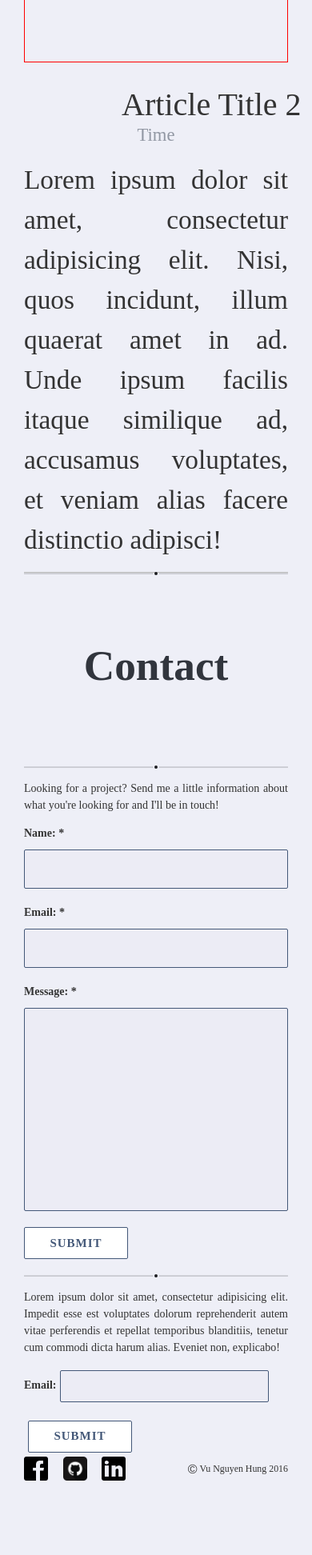
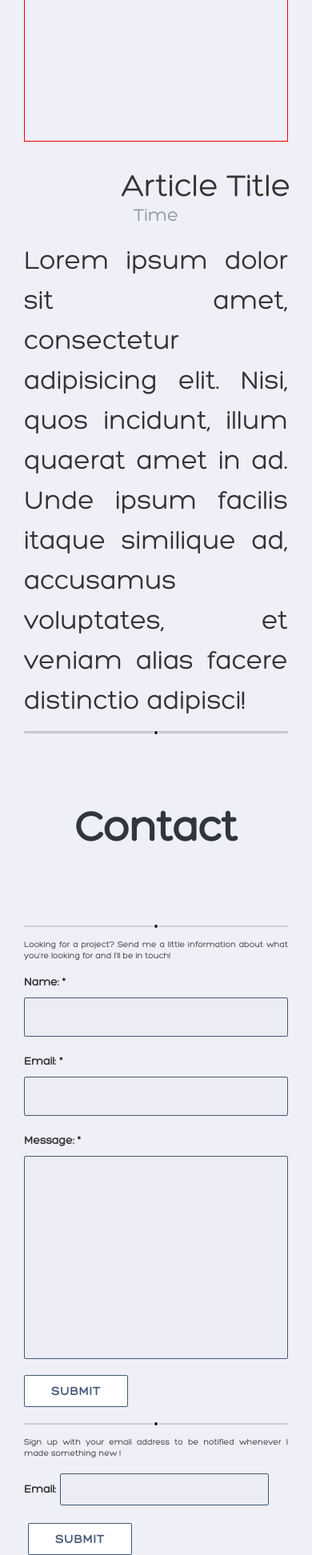
Before and after one commit to spamspam252/website, a PHP site: page / in a window 390 px wide. Shown: the part 2360-4304 px from the top of the page at 80% size. Before the commit the page ends 4211 px from the top, so only its background shows below. Run offline with PHP 8.4, Linux system fonts and the light colour scheme; some libraries are stand-ins or nearby versions; some web fonts are replaced.

Commit message:
Modified for FireFox

```diff
--- a/css/main.css
+++ b/css/main.css
@@ -7,7 +7,7 @@
 @font-face {
   font-family: 'Hero';
   /*a name to be used later*/
-  src: url("../font/Hero.ttf");
+  src: url("../font/Hero.woff");
   /*URL to font*/ }
 h1,
 h2 {
@@ -16,7 +16,7 @@
   text-align: center; }
 
 p {
-  font-family: 'Hero';
+  font-family: 'Hero', Helvetia;
   text-align: justify;
   line-height: 150%;
   width: 100%;
@@ -282,7 +282,7 @@
 @font-face {
   font-family: 'Hero';
   /*a name to be used later*/
-  src: url("../font/Hero.ttf");
+  src: url("../font/Hero.woff");
   /*URL to font*/ }
 h1,
 h2 {
@@ -291,7 +291,7 @@
   text-align: center; }
 
 p {
-  font-family: 'Hero';
+  font-family: 'Hero', Helvetia;
   text-align: justify;
   line-height: 150%;
   width: 100%;
@@ -416,7 +416,7 @@
 @font-face {
   font-family: 'Hero';
   /*a name to be used later*/
-  src: url("../font/Hero.ttf");
+  src: url("../font/Hero.woff");
   /*URL to font*/ }
 h1,
 h2 {
@@ -425,7 +425,7 @@
   text-align: center; }
 
 p {
-  font-family: 'Hero';
+  font-family: 'Hero', Helvetia;
   text-align: justify;
   line-height: 150%;
   width: 100%;
@@ -711,6 +711,10 @@
   #contactSection #contactContent #formContact input[type="email"]:focus {
     background: #F1F1FA; }
 
+@media (max-width: 991px) {
+  #contactContent p {
+    font-size: 8pt;
+    line-height: 1.3; } }
 #newsLetter {
   max-width: 100%;
   margin-left: auto;
@@ -756,6 +760,10 @@
 .newsLetter-Phone button {
   margin-right: 5px !important; }
 
+@media (max-width: 991px) {
+  #newsLetter p {
+    font-size: 8pt;
+    line-height: 1.3; } }
 footer #footerContent {
   margin-bottom: 15px;
   width: 100%;
@@ -806,7 +814,7 @@
 @font-face {
   font-family: 'Hero';
   /*a name to be used later*/
-  src: url("../font/Hero.ttf");
+  src: url("../font/Hero.woff");
   /*URL to font*/ }
 h1,
 h2 {
@@ -815,7 +823,7 @@
   text-align: center; }
 
 p {
-  font-family: 'Hero';
+  font-family: 'Hero', Helvetia;
   text-align: justify;
   line-height: 150%;
   width: 100%;
--- a/index.html
+++ b/index.html
@@ -2,7 +2,7 @@
 <html>
   <head>
     <meta charset="UTF-8">
-    <title>Vũ Nguyên Hng</title>
+    <title>Vu Nguyen Hung</title>
     <link rel="stylesheet" href="https://maxcdn.bootstrapcdn.com/font-awesome/4.5.0/css/font-awesome.min.css">
     <link rel="stylesheet" href="js/jquery-ui-1.11.4/jquery-ui.min.css">
     <link rel="stylesheet" href="https://maxcdn.bootstrapcdn.com/bootstrap/3.3.6/css/bootstrap.min.css" integrity="sha384-1q8mTJOASx8j1Au+a5WDVnPi2lkFfwwEAa8hDDdjZlpLegxhjVME1fgjWPGmkzs7" crossorigin="anonymous">
@@ -143,7 +143,7 @@
           <div class="line">
             <div class="round"></div>
           </div>
-          <p>Lorem ipsum dolor sit amet, consectetur adipisicing elit. Impedit esse est voluptates dolorum reprehenderit autem vitae perferendis et repellat temporibus blanditiis, tenetur cum commodi dicta harum alias. Eveniet non, explicabo!</p>
+          <p>Sign up with your email address to be notified whenever I made something new !</p>
           <form id="newsLetterForm">
             <label for="formEmail">Email: </label>
             <input type="email" id="newsletterEmail">
--- a/jade/includes/Newsletter.jade
+++ b/jade/includes/Newsletter.jade
@@ -1,6 +1,6 @@
 div#newsLetter
 	+line
-	p Lorem ipsum dolor sit amet, consectetur adipisicing elit. Impedit esse est voluptates dolorum reprehenderit autem vitae perferendis et repellat temporibus blanditiis, tenetur cum commodi dicta harum alias. Eveniet non, explicabo!
+	p Sign up with your email address to be notified whenever I made something new !
 	form#newsLetterForm
 		label(for="formEmail") Email:
 		input(type="email")#newsletterEmail
--- a/jade/index.jade
+++ b/jade/index.jade
@@ -5,7 +5,7 @@
 html
 	head
 		meta(charset="UTF-8")
-		title Vũ Nguyên Hng
+		title Vu Nguyen Hung
 
 		//- FONT AWESOME
 		link(rel="stylesheet", href="https://maxcdn.bootstrapcdn.com/font-awesome/4.5.0/css/font-awesome.min.css")
--- a/sass/sections.scss
+++ b/sass/sections.scss
@@ -142,7 +142,9 @@
 #contactPlace {
     text-align: center;
     border: none;
-    padding-bottom: 40px;
+    padding-bottom: 40px !important;
+    width: 50%;
+    margin: 40px auto 40px auto;
 }
 
 #aboutText {
@@ -246,7 +248,7 @@
         margin-top: 0;
         &:after {
             // width: 130px !important;
-            content: "SUBMIT";
+            content: "SEND";
         }
     }
 }
```
Also changed, not shown: css/sections.css (+10 -4 lines), sass/includes/Contact.scss (+9 -0 lines), sass/includes/Global.scss (+8 -2 lines), sass/includes/Newsletter.scss (+9 -0 lines), font/Hero.woff (added).
